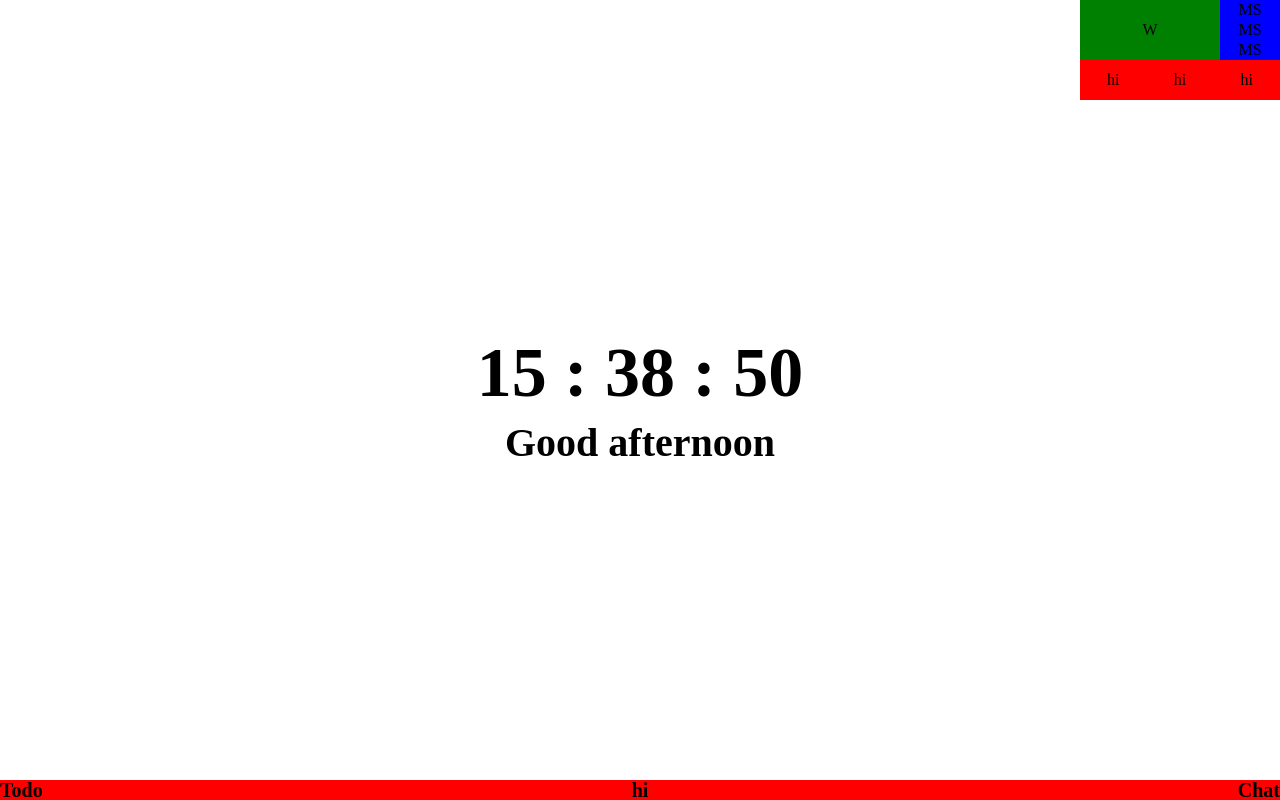
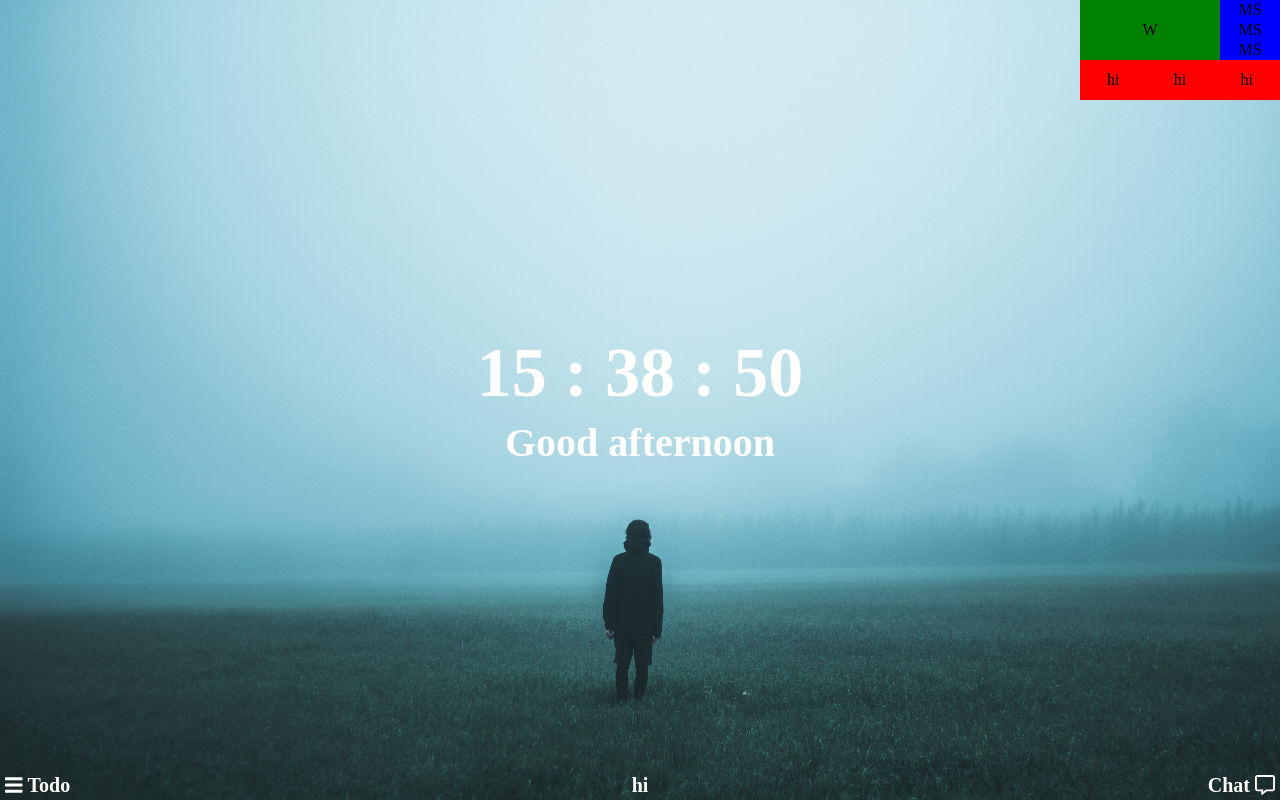
Before and after one commit to boh001/weatherTodo, a React (Create React App) app: page / in a window 1280 px wide. Built offline with nearby package versions, Linux system fonts and the light colour scheme; no server answers.

Commit message:
2020-03-05

```diff
--- a/package.json
+++ b/package.json
@@ -5,6 +5,7 @@
   "dependencies": {
     "@fortawesome/fontawesome-svg-core": "^1.2.27",
     "@fortawesome/free-brands-svg-icons": "^5.12.1",
+    "@fortawesome/free-regular-svg-icons": "^5.12.1",
     "@fortawesome/free-solid-svg-icons": "^5.12.1",
     "@fortawesome/react-fontawesome": "^0.1.8",
     "@testing-library/jest-dom": "^4.2.4",
--- a/src/Components/Chat.js
+++ b/src/Components/Chat.js
@@ -1,11 +1,27 @@
 import React from "react";
 import styled from "styled-components";
-const Chat = styled.div`
+import { FontAwesomeIcon } from "@fortawesome/react-fontawesome";
+import { faCommentAlt } from "@fortawesome/free-regular-svg-icons";
+
+const ChatFrame = styled.div`
   display: flex;
   justify-content: flex-end;
   width: 100%;
 `;
+const Chat = styled.div`
+  cursor: pointer;
+`;
+const SPAN = styled.span`
+  margin-right: 5px;
+`;
 
 export default () => {
-  return <Chat>Chat</Chat>;
+  return (
+    <ChatFrame>
+      <Chat>
+        <SPAN>Chat</SPAN>
+        <FontAwesomeIcon icon={faCommentAlt} size="md" />
+      </Chat>
+    </ChatFrame>
+  );
 };
--- a/src/Components/Clock/Clock.css.js
+++ b/src/Components/Clock/Clock.css.js
@@ -8,6 +8,9 @@ export const Frame = styled.div`
   flex-direction: column;
   font-size: 70px;
   font-weight: bold;
+  background-image: url("images/fog.jpg");
+  background-size: cover;
+  color: white;
 `;
 export const Clock = styled.div``;
 export const Greet = styled.div`
--- a/src/Components/Router.js
+++ b/src/Components/Router.js
@@ -2,7 +2,7 @@ import React from "react";
 import { BrowserRouter as Router, Route, Switch } from "react-router-dom";
 import Home from "Routes/Home";
 import Header from "./partials/Header";
-import Footer from "./partials/Footer";
+import Footer from "./partials/Footer/Footer";
 import SideBar from "./partials/SideBar";
 export default () => {
   return (
--- a/src/Components/Todo.js
+++ /dev/null
@@ -1,23 +0,0 @@
-import React, { useCallback } from "react";
-import styled from "styled-components";
-
-const Todo = styled.div`
-  width: 100%;
-`;
-
-export default () => {
-  const showLists = useCallback(e => {
-    e.preventDefault();
-    const sideBar = document.querySelector("#sideBar");
-    if (sideBar.style.display === "flex") {
-      sideBar.style.display = "none";
-    } else {
-      sideBar.style.display = "flex";
-    }
-  });
-  return (
-    <>
-      <Todo onClick={e => showLists(e)}>Todo</Todo>
-    </>
-  );
-};
--- a/src/Components/partials/Footer.js
+++ b/src/Components/partials/Footer/Footer.js
@@ -1,16 +1,17 @@
 import styled from "styled-components";
 import React from "react";
-import Todo from "../Todo";
-import Chat from "../Chat";
+import Todo from "./Todo";
+import Chat from "../../Chat";
 const Footer = styled.div`
   width: 100%;
-  background-color: red;
   position: fixed;
   bottom: 0px;
   display: flex;
   justify-content: space-between;
   font-size: 20px;
   font-weight: bold;
+  color: white;
+  padding: 5px;
 `;
 const Ment = styled.div`
   width: 100%;
--- /dev/null
+++ b/src/Components/partials/Footer/Footer.js.js
@@ -0,0 +1,13 @@
+export const showLists = e => {
+  e.preventDefault();
+  const sideBar = document.querySelector("#sideBar");
+  if (sideBar.style.visibility === "hidden") {
+    sideBar.style.visibility = "visible";
+    sideBar.style.opacity = "1";
+    sideBar.style.width = "200px";
+  } else {
+    sideBar.style.visibility = "hidden";
+    sideBar.style.opacity = "0";
+    sideBar.style.width = "0px";
+  }
+};
--- /dev/null
+++ b/src/Components/partials/Footer/Todo.js
@@ -0,0 +1,29 @@
+import React, { useCallback } from "react";
+import styled from "styled-components";
+import { FontAwesomeIcon } from "@fortawesome/react-fontawesome";
+import { faBars } from "@fortawesome/free-solid-svg-icons";
+import { showLists } from "./Footer.js.js";
+
+const TodoFrame = styled.div`
+  width: 100%;
+`;
+const Todo = styled.div`
+  width: 100px;
+  cursor: pointer;
+`;
+const SPAN = styled.span`
+  margin: 0px 5px 0px 5px;
+`;
+
+export default () => {
+  return (
+    <>
+      <TodoFrame>
+        <Todo onClick={e => showLists(e)}>
+          <FontAwesomeIcon icon={faBars} size="md" />
+          <SPAN>Todo</SPAN>
+        </Todo>
+      </TodoFrame>
+    </>
+  );
+};
--- a/src/Components/partials/SideBar.js
+++ b/src/Components/partials/SideBar.js
@@ -7,39 +7,47 @@ export const TodoList = styled.div.attrs({
   background-color: yellow;
   height: 100%;
   left: 0;
-  width: 150px;
-  bottom: 20px;
-  display: none;
+  height: calc(100% - 20px);
+  width: 200px;
+  bottom: 30px;
+  display: flex;
+  visibility: hidden;
   flex-direction: column;
-  justify-content: space-bewteen;
-  transition: all ease 2s;
+  justify-content: space-between;
+  opacity: 0;
+  transition: all ease 0.2s;
 `;
 const TodoTheme = styled.div`
   display: flex;
   justify-content: center;
   align-items: center;
-  margin-top: 20px;
   height: 10%;
   background-color: pink;
   font-size: 20px;
   font-weight: bold;
+  color: #212121;
 `;
 const ToDos = styled.div`
   height: 100%;
   background-color: blue;
 `;
+
 const ListInput = styled.input.attrs({
   type: "text",
-  placeholder: "Write yours"
+  placeholder: "Write your Todo list..."
 })`
   bottom: 0;
+  height: 4%;
   width: 100%;
+  padding-left: 10px;
+  border: none;
 `;
 export default () => {
   return (
     <TodoList>
       <TodoTheme>Today's List</TodoTheme>
       <ToDos></ToDos>
+
       <ListInput />
     </TodoList>
   );
```
Also changed, not shown: src/Components/partials/Footer/Footer.css.js (added), 1 other file (tests, documents, lock files or other folders).
